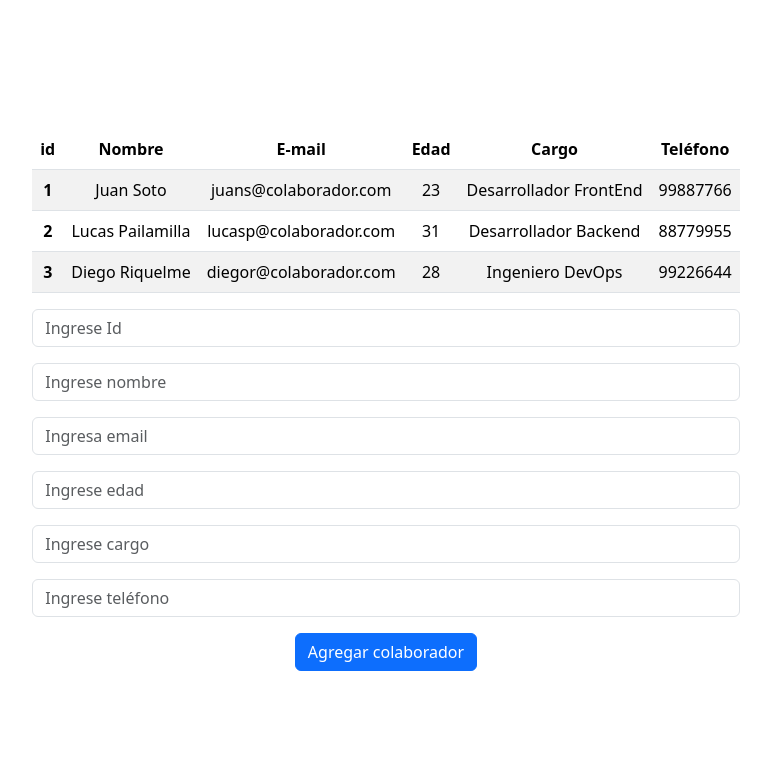
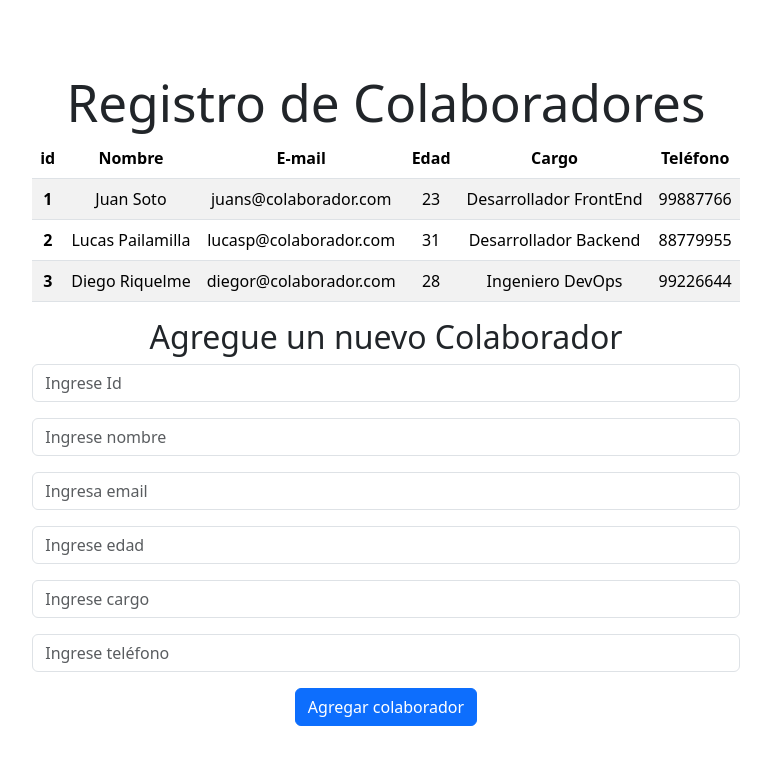
Before and after one commit to Droopytex/desafio_renders_dinamicos, a React (Vite) app in the folder render_dinamico/: page / in a window 1280 px wide. Shown: the top 764 px of the page, without its empty margins (254-1025 px from the left). Built offline with nearby package versions, Linux system fonts and the light colour scheme.

Commit message:
cambios en formulario para verificación de ingresao de datos y su rendedirización en listado

```diff
--- a/render_dinamico/src/App.jsx
+++ b/render_dinamico/src/App.jsx
@@ -12,9 +12,12 @@ function App() {
 
   return (
     <>
+      <h1>Registro de Colaboradores</h1>
       <Listado colaboradores={baseCol} />
       {/* pasamos baseCol como propiedad llamada colaboradores al componente listado  */}
-      <Formulario />
+      <h2>Agregue un nuevo Colaborador</h2>
+      <Formulario setBaseCol={setBaseCol} />
+      {/* setBaseCol se pasa como propiedad a formulario */}
       <Alert mensajeError={mensajeError} setMensajeError={setMensajeError} />
     </>
   );
--- a/render_dinamico/src/assets/componentes/formulario/Formulario.jsx
+++ b/render_dinamico/src/assets/componentes/formulario/Formulario.jsx
@@ -13,7 +13,7 @@ const Formulario = ({ setBaseCol }) => {
   const [mensajeError, setMensajeError] = useState("");
 
   const enviarFormulario = (e) => {
-    e.preventDefault();
+    e.preventDefault();   // Evita que se recargue la página al enviar el formulario
 
     if (
       !nuevoColaborador.id ||
```
